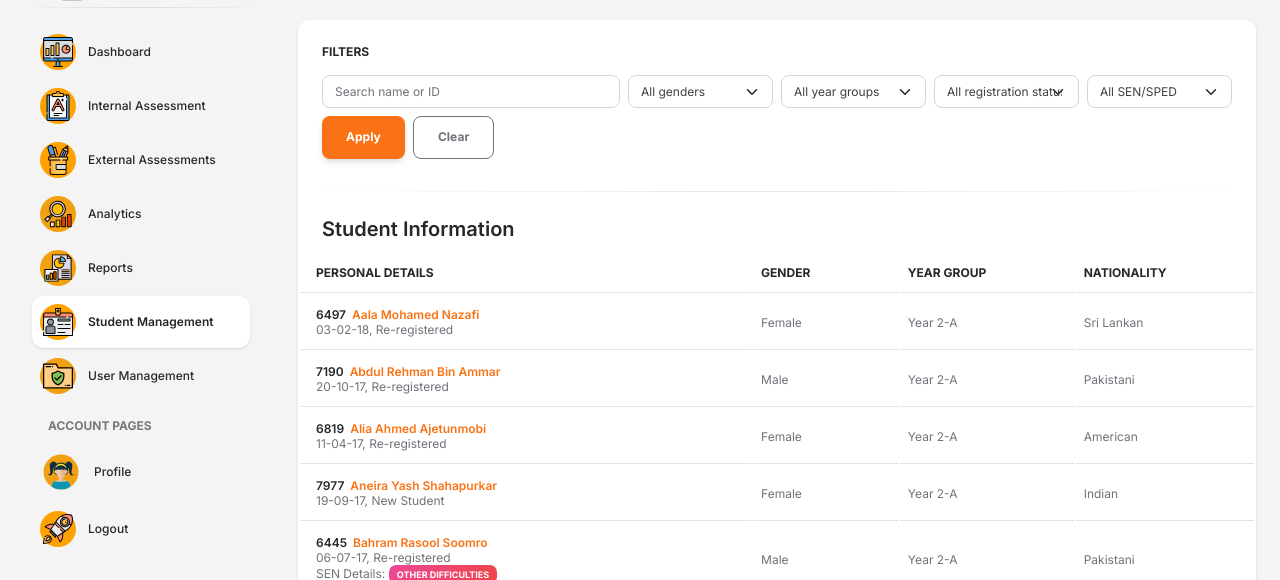
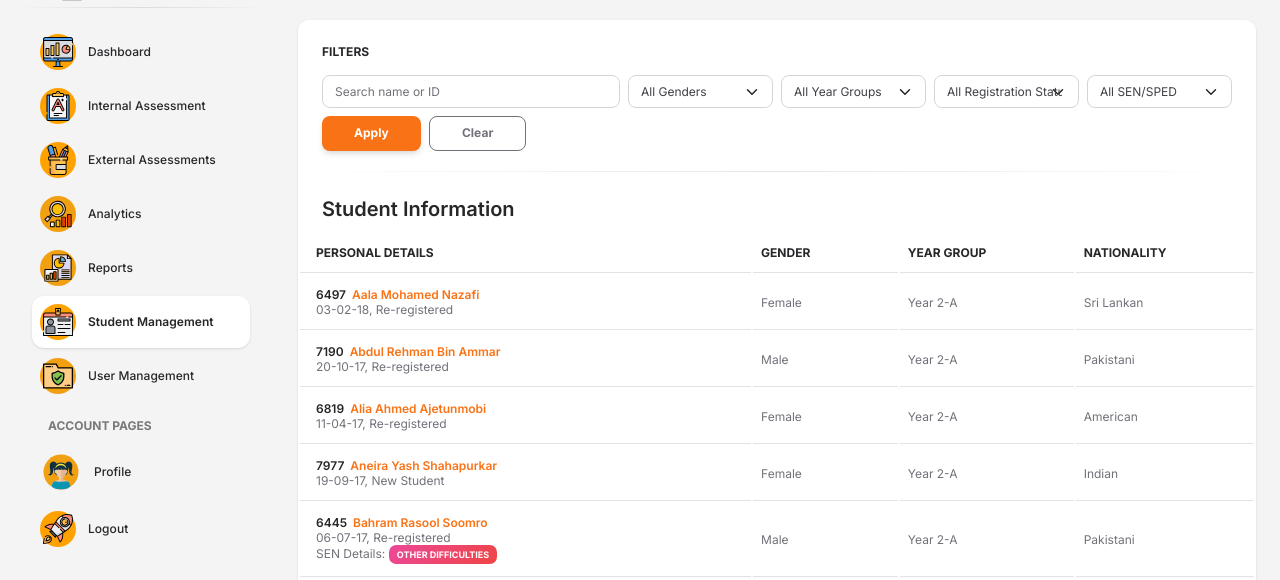
Before and after one commit to iam-awingsuma/ExamInsight, a Flask app: page /student_management in a window 1280 px wide. Shown: the part 87-667 px from the top of the page. Run offline with Flask 3, Linux system fonts and the light colour scheme; a user stored in the database is signed in; data comes from the database, SQL or seed files in the repository; some libraries are stand-ins or nearby versions.

Commit message:
code refactor, adjusted html elements for search filters

```diff
--- a/templates/pages/students-all.html
+++ b/templates/pages/students-all.html
@@ -7,7 +7,7 @@
     <div class="card mb-4">
         <div class="card-header pb-0">
             <p class="text-uppercase text-xs text-dark font-weight-bolder">Filters</p>
-            <form id="filterForm" class="row gy-2 gx-2 align-items-center mb-3" method="get" action="#">
+            <form id="filterForm" class="row gy-2 gx-2 align-items-center mb-1" method="get" action="#">
                 <div class="col-12 col-md-4">
                     <input type="search" class="form-control text-xs" name="q" placeholder="Search name or ID"
                     onfocus="this.value=''" onblur="if(this.value==''){this.value=''}">
@@ -15,7 +15,7 @@
 
                 <div class="col-6 col-md-2">
                     <select class="form-select text-xs" name="gender" id="gender">
-                        <option value="">All genders</option>
+                        <option value="">All Genders</option>
                         {% for g in genders %}
                             <option value="{{ g }}" {{ 'selected' if g==gender else '' }}>{{ g }}</option>
                         {% endfor %}
@@ -24,7 +24,7 @@
 
                 <div class="col-6 col-md-2">
                     <select class="form-select text-xs" name="yrgrp" id="yrgrp">
-                        <option value="">All year groups</option>
+                        <option value="">All Year Groups</option>
                         {% for y in yrgrps %}
                             <option class="text-uppercase" value="{{ y }}" {{ 'selected' if y==yrgrp else '' }}>{{ y }}</option>
                         {% endfor %}
@@ -33,7 +33,7 @@
 
                 <div class="col-6 col-md-2">
                     <select class="form-select text-xs" name="status" id="status">
-                        <option value="">All registration status</option>
+                        <option value="">All Registration Status</option>
                         {% for r in regstat %}
                             <option value="{{ r }}" {{ 'selected' if r==status else '' }}>{{ r }}</option>
                         {% endfor %}
@@ -50,13 +50,14 @@
                 </div>
 
                 <div class="col-12 d-flex gap-2">
-                    <button class="btn btn-primary" type="submit">Apply</button>
-                    <a class="btn btn-outline-secondary" href="{{ url_for('home_blueprint.student_management') }}">Clear</a>
+                    <button class="btn btn-primary btn-sm" type="submit">Apply</button>
+                    <a class="btn btn-outline-secondary btn-sm" href="{{ url_for('home_blueprint.student_management') }}">Clear</a>
                 </div>
             </form>
 
+            <!-- Filter chips -->
             {% if active_filters %}
-            <div class="mb-3">
+            <div class="d-flex align-items-center mb-3">
                 <span class="text-uppercase text-xs text-muted me-2">Active Filters:</span>
                 {% for label, value, url in active_filters %}
                     <a class="badge rounded-pill text-bg-light text-decoration-none me-1" href="{{ url }}"> {{ label }}: {{ value }} &times;
@@ -153,7 +154,7 @@
 {% endblock content %}
 {% block extra_js %}
 <script>
-  document.querySelectorAll('#gender,#yrgrp,#status').forEach(el => {
+  document.querySelectorAll('#gender,#yrgrp,#status,#sped').forEach(el => {
     el.addEventListener('change', () => document.getElementById('filterForm').submit());
   });
 </script>
```
